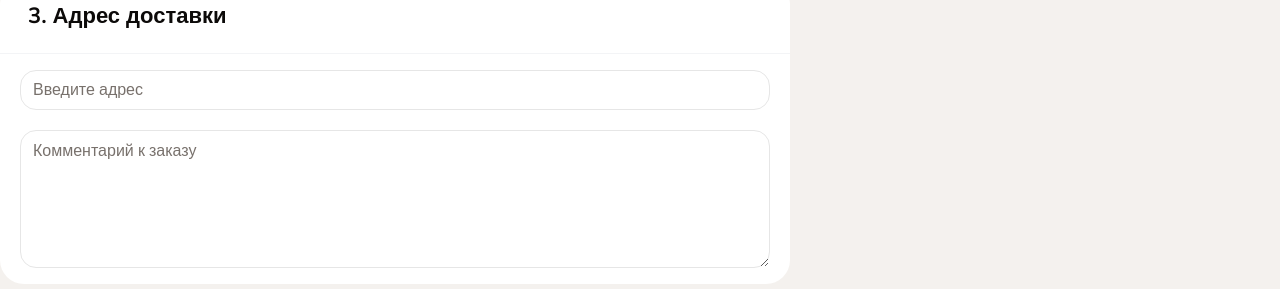
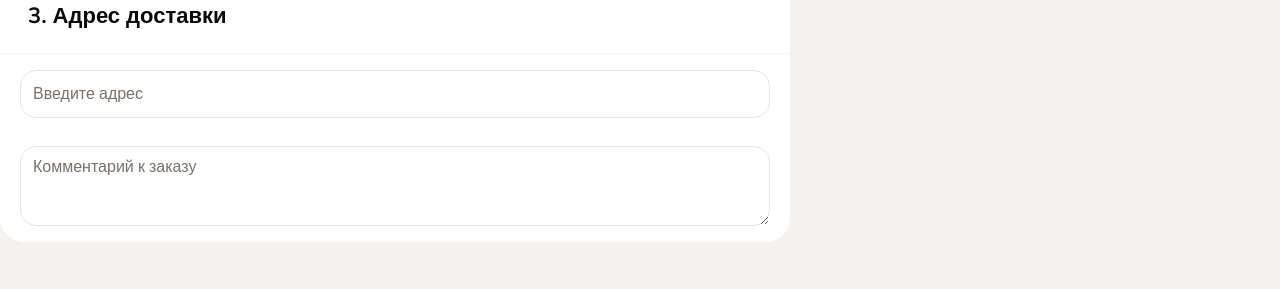
Before and after one commit to ValeraKaktotak/Next-Pizza-2024, a Next.js app: page /checkout in a window 1280 px wide. Shown: the part 663-952 px from the top of the page. Built offline with nearby package versions, Linux system fonts and the light colour scheme; no server answers.

Commit message:
added FormTextarea component

```diff
--- a/shared/components/shared/checkout/CheckoutAddressForm.tsx
+++ b/shared/components/shared/checkout/CheckoutAddressForm.tsx
@@ -1,8 +1,7 @@
 import React from 'react'
 
 //Component
-import { WhiteBlock } from '@/shared/components/shared'
-import { Input, Textarea } from '@/shared/components/ui'
+import { FormInput, FormTextarea, WhiteBlock } from '@/shared/components/shared'
 
 interface Props {
   className?: string
@@ -12,12 +11,13 @@ export const CheckoutAddressForm: React.FC<Props> = ({ className }) => {
   return (
     <WhiteBlock title='3. Адрес доставки' className={className}>
       <div className='flex flex-col gap-5'>
-        <Input
+        <FormInput
           name='address'
           className='text-base'
           placeholder='Введите адрес'
         />
-        <Textarea
+        <FormTextarea
+          name='comment'
           rows={5}
           className='text-base'
           placeholder='Комментарий к заказу'
--- a/shared/components/shared/form/FormInput.tsx
+++ b/shared/components/shared/form/FormInput.tsx
@@ -35,7 +35,7 @@ export const FormInput: React.FC<Props> = ({
   const errorText = errors[name]?.message as string
 
   const onClickClear = () => {
-    setValue(name, '')
+    setValue(name, '', { shouldValidate: true })
   }
 
   return (
--- /dev/null
+++ b/shared/components/shared/form/FormTextarea.tsx
@@ -0,0 +1,57 @@
+'use client'
+
+import React from 'react'
+import { useFormContext } from 'react-hook-form'
+
+//Components
+import { ClearButton } from '@/shared/components/shared'
+import { Textarea } from '@/shared/components/ui'
+
+interface Props extends React.TextareaHTMLAttributes<HTMLTextAreaElement> {
+  className?: string
+  name: string
+  label?: string
+  required?: boolean
+}
+
+export const FormTextarea: React.FC<Props> = ({
+  className,
+  name,
+  label,
+  required,
+  ...props
+}) => {
+  const {
+    register,
+    formState: { errors },
+    watch,
+    setValue
+  } = useFormContext()
+
+  const value = watch(name)
+  const errorText = errors[name]?.message as string
+
+  const onClickClear = () => {
+    setValue(name, '')
+  }
+
+  return (
+    <div className={className}>
+      <p className='mb-2 font-medium'>
+        {label} {required && <span className='text-red-500'>*</span>}
+      </p>
+
+      <div className='relative'>
+        <Textarea
+          className='text-md h-12 pr-10'
+          {...register(name)}
+          {...props}
+        />
+
+        {value && <ClearButton onClick={onClickClear} />}
+      </div>
+
+      {errorText && <p className='mt-2 text-sm text-red-500'>{errorText}</p>}
+    </div>
+  )
+}
--- a/shared/components/shared/form/index.ts
+++ b/shared/components/shared/form/index.ts
@@ -1 +1,2 @@
 export { FormInput } from './FormInput'
+export { FormTextarea } from './FormTextarea'
--- a/shared/components/shared/index.ts
+++ b/shared/components/shared/index.ts
@@ -3,6 +3,7 @@ export { CartDrawer } from './CartDrawer'
 export { CartDrawerItem } from './CartDrawerItem'
 export { Categories } from './Categories'
 export { CheckboxFiltersGroup } from './CheckboxFiltersGroup'
+export * from './checkout'
 export { CheckoutItem } from './CheckoutItem'
 export { CheckoutItemDetails } from './CheckoutItemDetails'
 export { CheckoutItemSkeleton } from './CheckoutItemSkeleton'
```
Also changed, not shown: app/(checkout)/checkout/page.tsx (+5 -3 lines).
